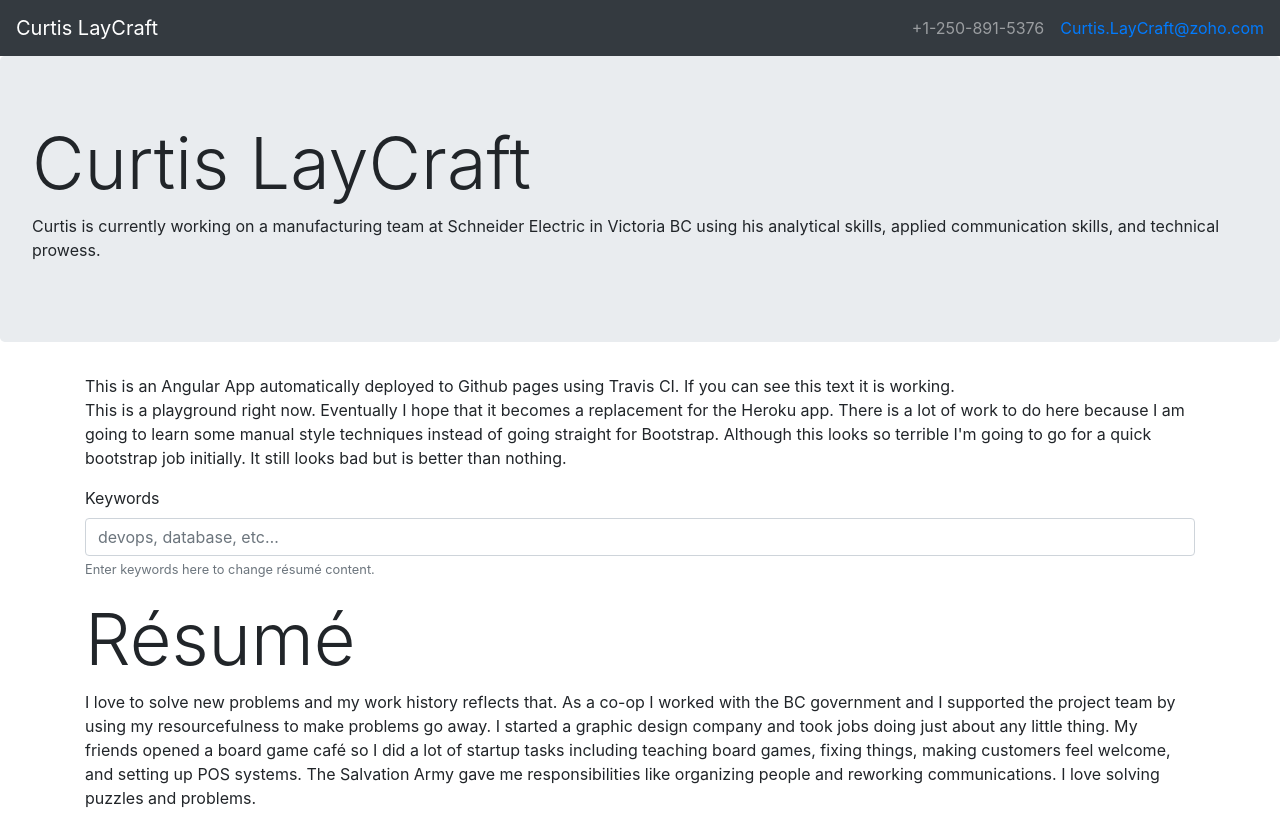
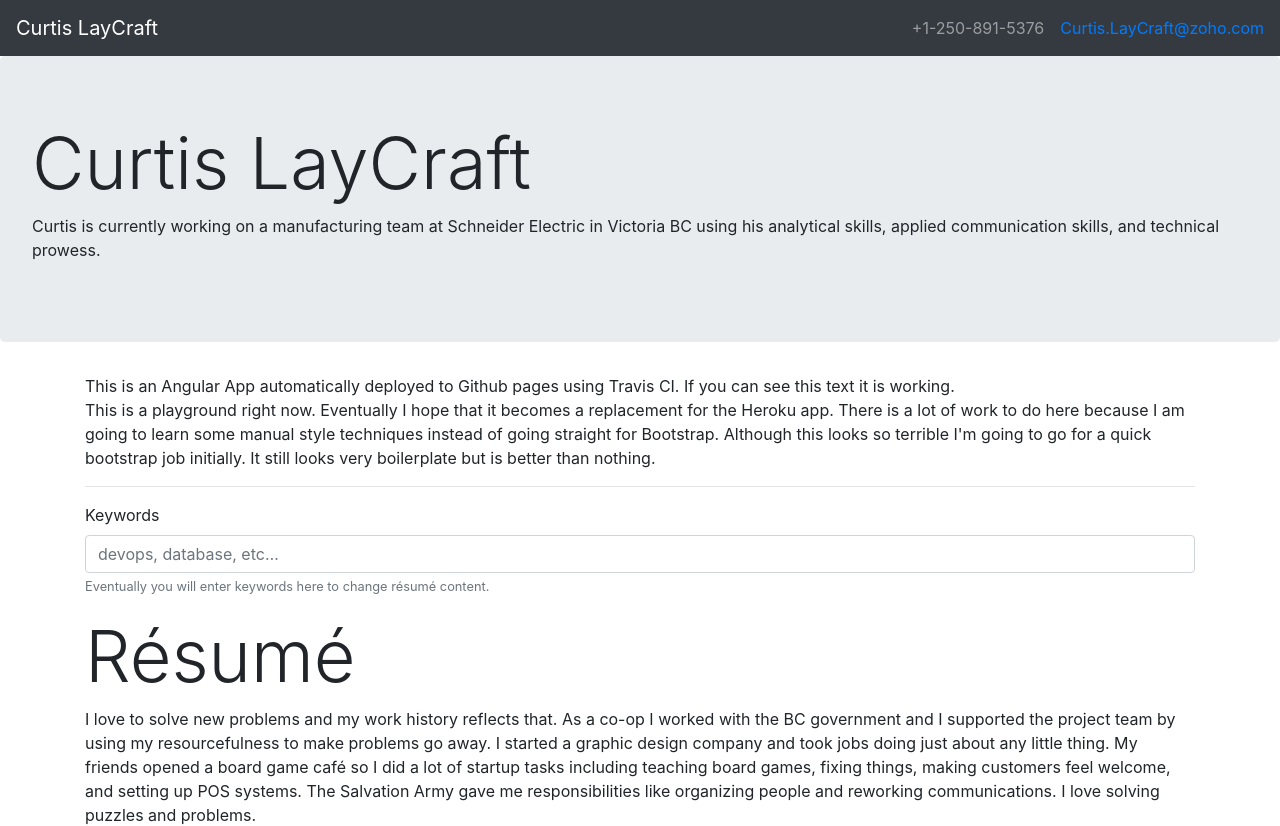
Before and after one commit to LayCraft/portfolio, an Angular app: page / in a window 1280 px wide. Shown: the top 826 px of the page. Built offline with nearby package versions, Linux system fonts and the light colour scheme.

Commit message:
basic keywords collection

```diff
--- a/src/app/app.component.html
+++ b/src/app/app.component.html
@@ -12,8 +12,8 @@
   <div class="row">
     <div class="col">
       {{title}}
-      <p>This is a playground right now. Eventually I hope that it becomes a replacement for the Heroku app. There is a lot of work to do here because I am going to learn some manual style techniques instead of going straight for Bootstrap. Although this looks so terrible I'm going to go for a quick bootstrap job initially. It still looks bad but is better than nothing.</p>
-
+      <p>This is a playground right now. Eventually I hope that it becomes a replacement for the Heroku app. There is a lot of work to do here because I am going to learn some manual style techniques instead of going straight for Bootstrap. Although this looks so terrible I'm going to go for a quick bootstrap job initially. It still looks very boilerplate but is better than nothing.</p>
+      <hr>
       <app-resume-builder></app-resume-builder>
     </div>
   </div>
--- a/src/app/app.module.ts
+++ b/src/app/app.module.ts
@@ -1,4 +1,5 @@
 import { BrowserModule } from '@angular/platform-browser';
+import { FormsModule } from '@angular/forms';
 import { NgModule } from '@angular/core';
 
 import { AppComponent } from './app.component';
@@ -16,7 +17,8 @@ import { ResumeBuilderComponent } from './resume-builder/resume-builder.componen
     ResumeBuilderComponent,
   ],
   imports: [
-    BrowserModule
+    BrowserModule,
+    FormsModule
   ],
   providers: [],
   bootstrap: [AppComponent]
--- a/src/app/resume-builder/resume-builder.component.html
+++ b/src/app/resume-builder/resume-builder.component.html
@@ -1,7 +1,8 @@
 <div class="form-group">
   <label for="keywordInput">Keywords</label>
-  <input type="text" class="form-control" id="keywordInput" aria-describedby="keywordHelp" placeholder="devops, database, etc…">
-  <small id="keywordHelp" class="form-text text-muted">Enter keywords here to change résumé content.</small>
+  <input #keywordInputBox (input)="cleanKeywords(keywordInputBox.value)" type="text" class="form-control" id="keywordInput" aria-describedby="keywordHelp" placeholder="devops, database, etc…">
+	<small id="keywordHelp" class="form-text text-muted">Eventually you will enter keywords here to change résumé content.</small>
+	<span *ngIf="keywords">As mentioned this is unimplemented and unchecked. Your input: {{keywords}}</span>
 </div>
 
 <h1 class="display-3">Résumé</h1>
--- a/src/app/resume-builder/resume-builder.component.ts
+++ b/src/app/resume-builder/resume-builder.component.ts
@@ -6,10 +6,12 @@ import { Component, OnInit } from '@angular/core';
   styleUrls: ['./resume-builder.component.css']
 })
 export class ResumeBuilderComponent implements OnInit {
-
+  keywords: any;
   constructor() { }
 
   ngOnInit() {
   }
-
+  cleanKeywords(uncheckedUserInput){
+    this.keywords = uncheckedUserInput;
+  }
 }
```
